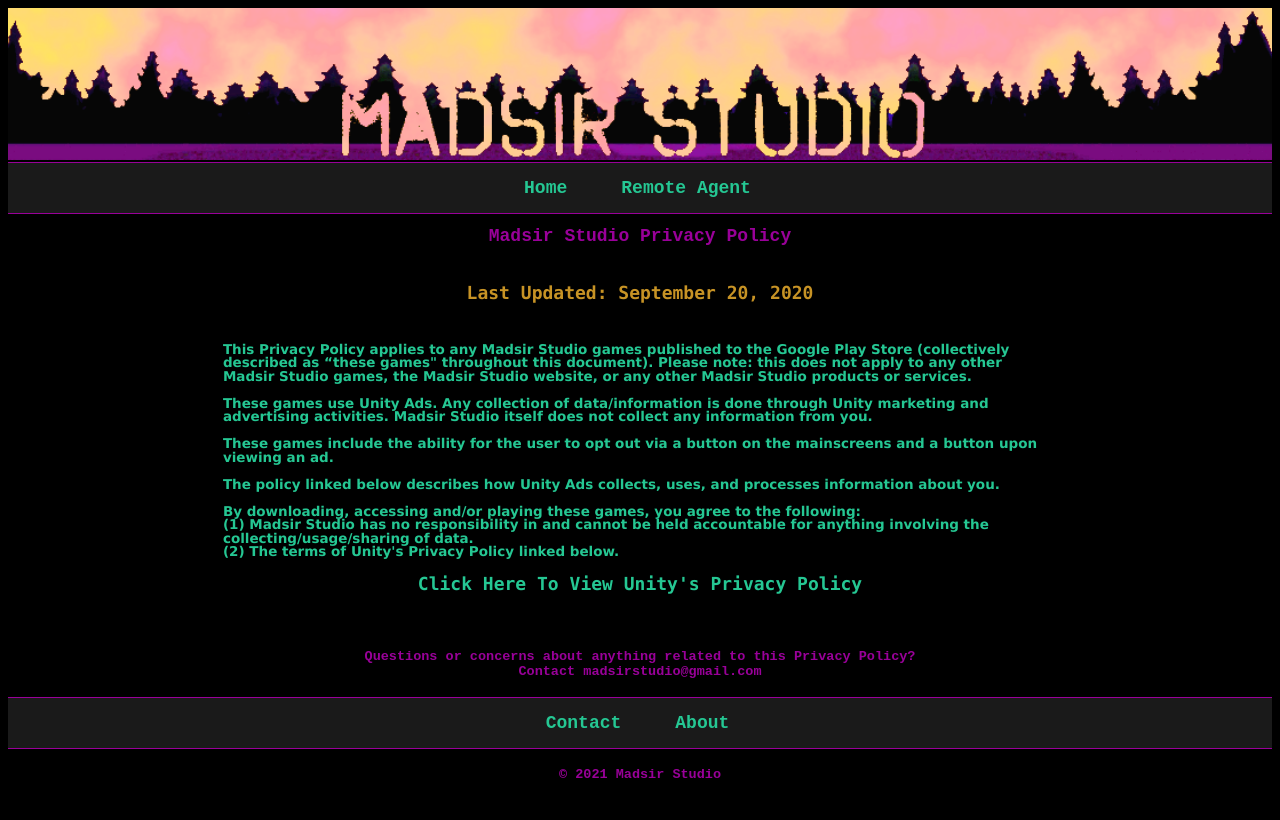
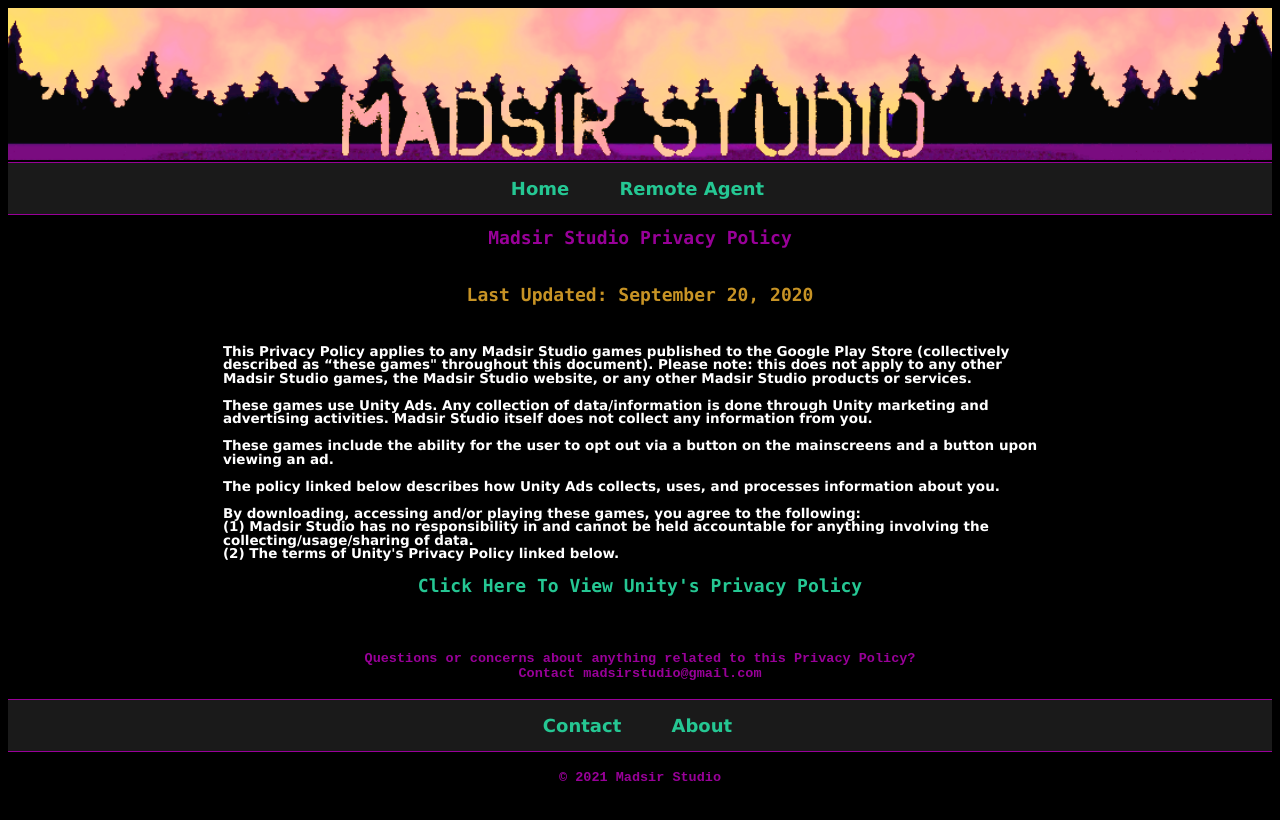
Before and after one commit to Madsir/madsirstudio.github.io, a Jekyll site: the page built from Privacy/index.html, in a window 1280 px wide. Shown: the top 820 px of the page. Built offline with Jekyll 4.4.1, drawn with Linux system fonts in a browser that asks for light colours.

Commit message:
Update main.css

```diff
--- a/css/main.css
+++ b/css/main.css
@@ -24,7 +24,7 @@
     background: rgba(255, 255, 255, 0.1);
 }
 nav ul, footer ul {
-    font-family:"Courier New", 'Courier', 'monospace';
+   font-family: "Verdana", "Geneva", sans-serif;
     list-style: none;
         font-size: 1.5em;
     font-weight: bold;
@@ -44,7 +44,7 @@
 }
 h1 {
     font-size: 2vh;
-    font-family:"Courier New", 'Courier', 'monospace';
+    font-family:"Lucida Console", 'Monaco', 'monospace';
     color: #990099;
     text-align:center;
     margin-left: 15%;
@@ -82,7 +82,7 @@
     font-weight: bold;
     font-size: 1.5vh;
     line-height: 1.5vh;
-    color: #25c793;
+    color: #FFF;
     font-family: "Verdana", "Geneva", sans-serif;
     text-align: center, justify;
         margin-left: 17%;
```
